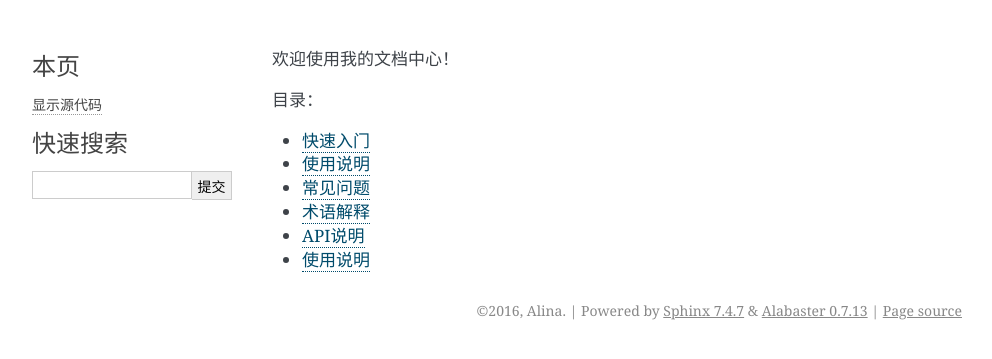
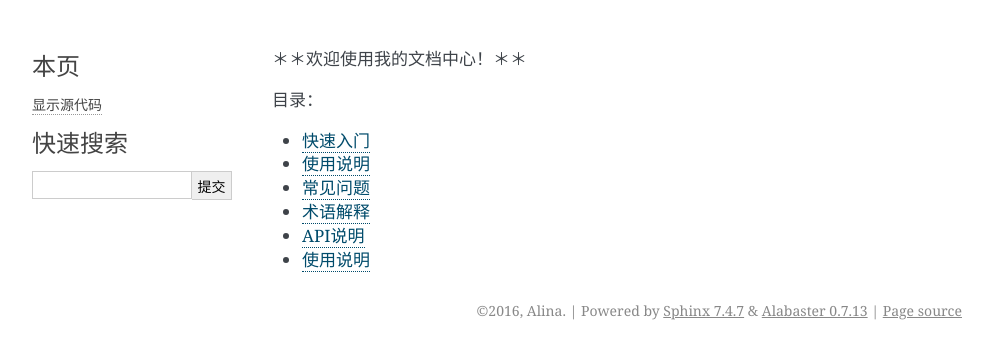
Before and after one commit to AlinaChi/Alina-Docs, a Sphinx documentation site: the page built from source/index.rst, in a window 1280 px wide. Shown: the top 359 px of the page, without its empty margins (148-1140 px from the left). Built offline with Sphinx 7.4.7, drawn with Linux system fonts in a browser that asks for light colours.

Commit message:
change the head style

```diff
--- a/source/index.rst
+++ b/source/index.rst
@@ -3,7 +3,7 @@
    You can adapt this file completely to your liking, but it should at least
    contain the root `toctree` directive.
 
-欢迎使用我的文档中心！
+＊＊欢迎使用我的文档中心！＊＊
 
 
 目录：
```
